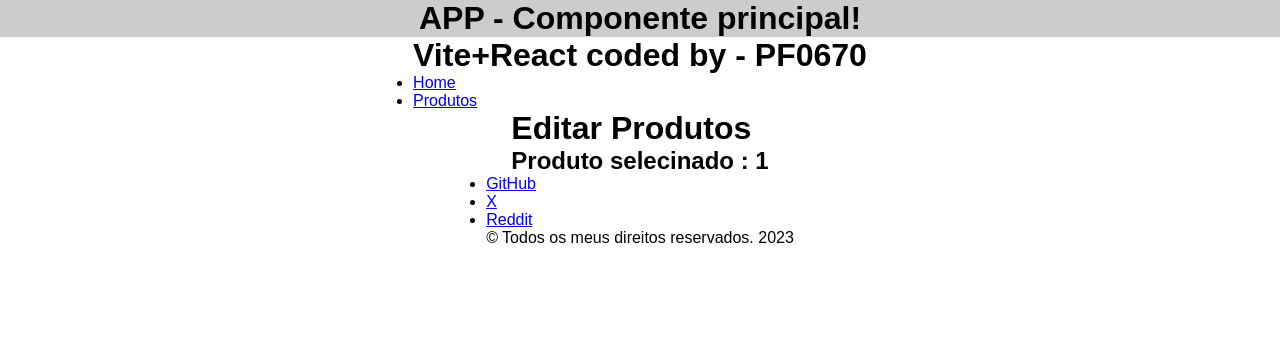
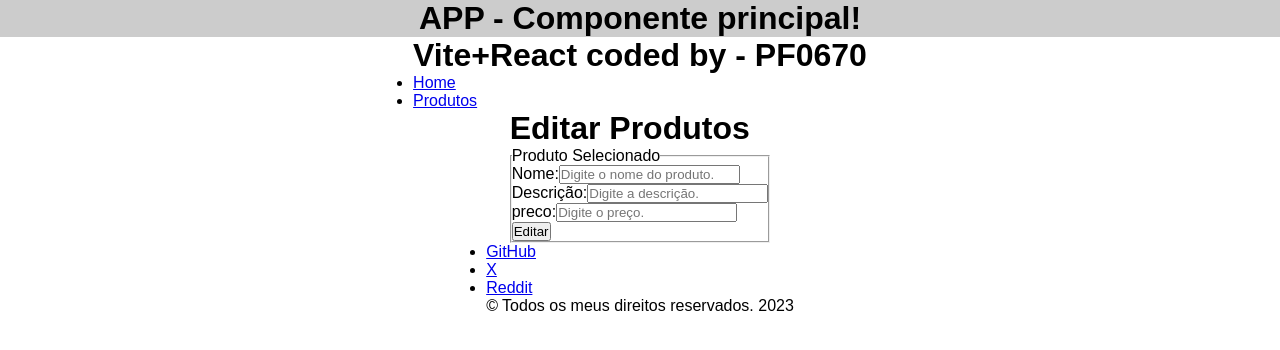
Before and after one commit to TomazVC/spa-1espf, a React (Vite) app: page /editar/produtos/1 in a window 1280 px wide. Shown: the top 350 px of the page. Built offline with nearby package versions, Linux system fonts and the light colour scheme.

Commit message:
Recuperando o produto no EditarProduto by-ID.

```diff
--- a/src/routes/EditarProdutos.jsx
+++ b/src/routes/EditarProdutos.jsx
@@ -1,5 +1,6 @@
 import React from 'react'
 import { useParams } from 'react-router-dom'
+import { ListaProduto } from '../components/ListaProdutos';
 
 export default function EditarProdutos() {
 
@@ -7,10 +8,36 @@
 
     document.title = "Editar Produtos " + id;
 
+    //Criar uma estratégia para recuperar o produto na lista
+    // Utilizando o id
+    // const produtoRecuperadoPorId = ListaProduto.filter(item => item.id == parseInt(id));
+    const produtoRecuperadoPorId = ListaProduto.filter(item => item.id == parseInt(id))[0];
+
   return (
     <div>
         <h1>Editar Produtos</h1>
-        <h2>Produto selecinado : {id}</h2>
+        <div>
+          <form>
+            <fieldset>
+              <legend>Produto Selecionado</legend>
+              <div>
+                <label htmlFor="">Nome:</label>
+                <input type="text" name='nome' placeholder='Digite o nome do produto.'/>
+              </div>
+              <div>
+                <label htmlFor="">Descrição:</label>
+                <input type="text" name='desc' placeholder='Digite a descrição.'/>
+              </div>
+              <div>
+                <label htmlFor="">preco:</label>
+                <input type="text" name='preco' placeholder='Digite o preço.'/>
+              </div>
+              <div>
+                <button>Editar</button>
+              </div>
+            </fieldset>
+          </form>
+        </div>
     </div>
   )
 }
```
